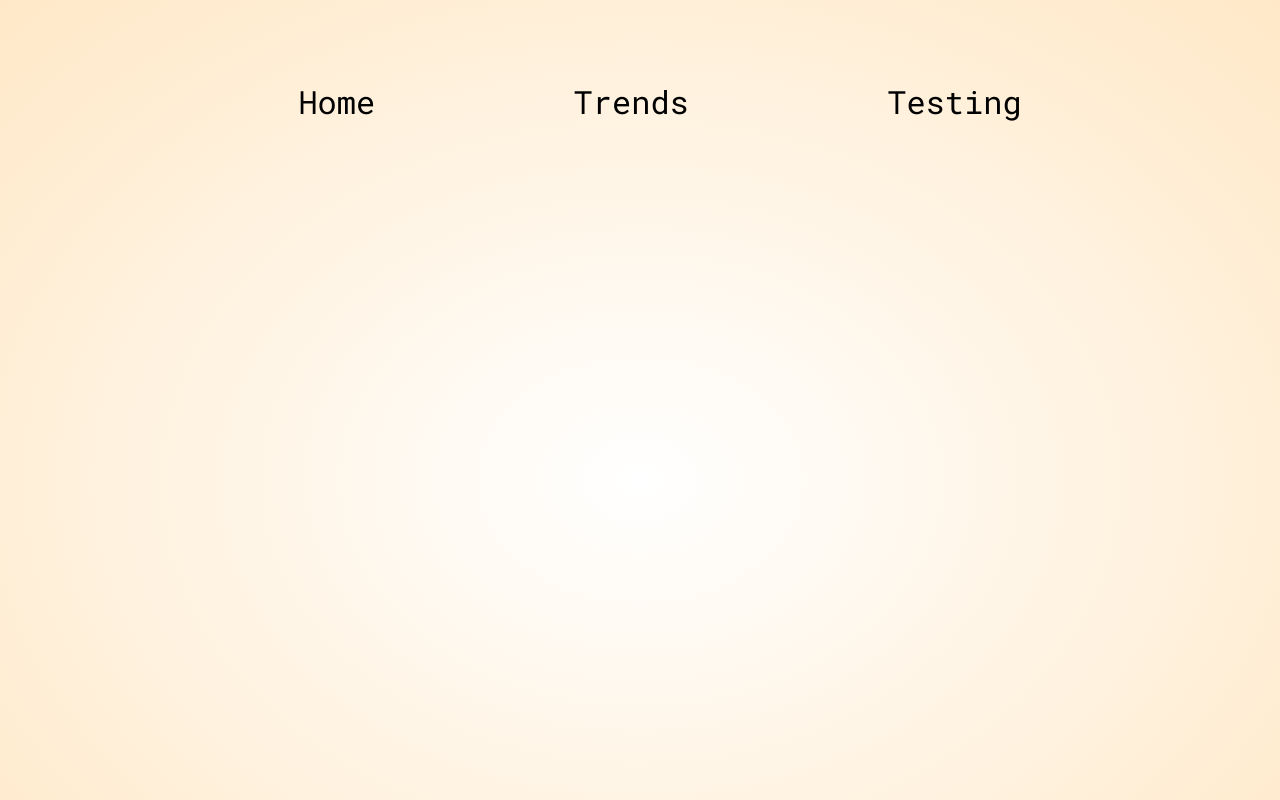
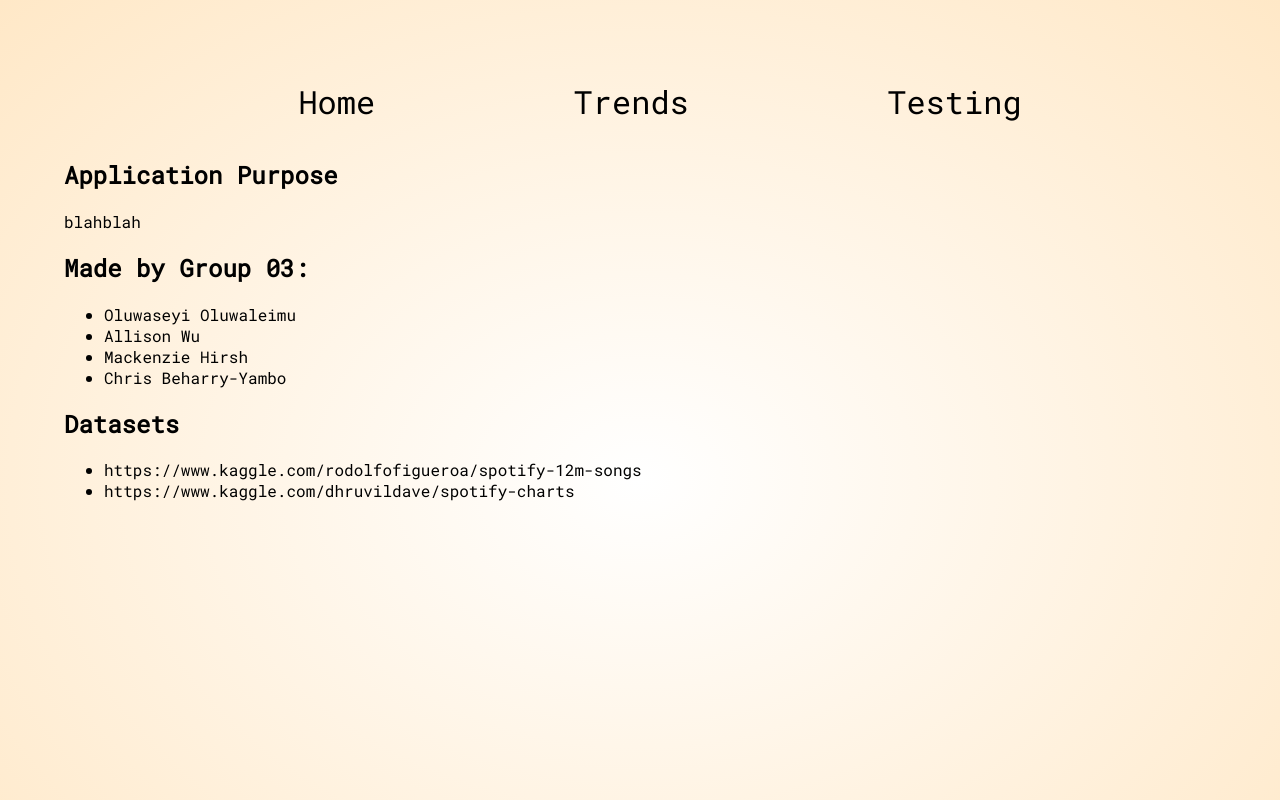
Before and after one commit to Wadboy70/OracleGroupProject, a React (Create React App) app: page / in a window 1280 px wide. Shown: the top 800 px of the page. Built offline with nearby package versions, Linux system fonts and the light colour scheme.

Commit message:
fake fix for econnrefused error

```diff
--- a/src/components/HomePage/HomePage.jsx
+++ b/src/components/HomePage/HomePage.jsx
@@ -2,7 +2,24 @@ import React from "react";
 import "./HomePage.scss";
 
 const HomePage = () => {
-  return <div className="homePage"></div>;
+  return (
+    <div className="homePage">
+      <h2>Application Purpose</h2>
+      <p>blahblah</p>
+      <h2>Made by Group 03:</h2>
+      <ul>
+        <li>Oluwaseyi Oluwaleimu</li>
+        <li>Allison Wu</li>
+        <li>Mackenzie Hirsh</li>
+        <li>Chris Beharry-Yambo</li>
+      </ul>
+      <h2>Datasets</h2>
+      <ul>
+        <li>https://www.kaggle.com/rodolfofigueroa/spotify-12m-songs</li>
+        <li>https://www.kaggle.com/dhruvildave/spotify-charts</li>
+      </ul>
+    </div>
+  );
 };
 
 export default HomePage;
--- a/src/oracle.js
+++ b/src/oracle.js
@@ -12,7 +12,7 @@ export const sendQuery = (val, e) => {
 
 export const queries = [
   {
-    title: "Query #1 Percentage of Explicit Tracks over the years",
+    title: "Query 1: % Explicit Tracks vs. Time (years)",
     query: (startValue, endValue) =>
       `WITH explicit AS (  SELECT  s.SONG_YEAR,  COUNT(f.EXPLICIT) as NumExplicit  FROM SONG_FEATURES f  JOIN SONG s ON f.Song_ID = s.Song_ID  WHERE f.EXPLICIT = 'True'  GROUP BY s.SONG_YEAR ), notExplicit AS (  SELECT  s.SONG_YEAR,  COUNT(f.EXPLICIT) as NumNotExplicit  FROM SONG_FEATURES f  JOIN SONG s on f.Song_ID = s.SONG_ID  WHERE f.EXPLICIT = 'False'  GROUP BY s.SONG_YEAR ) SELECT  e.SONG_YEAR,  e.NumExplicit,  ne.NumNotExplicit,  ROUND(e.NumExplicit/(e.NumExplicit+ne.NumNotExplicit), 6) as PercentExplicit,  ROUND(ne.NumNotExplicit/(e.NumExplicit+ne.NumNotExplicit), 6) as PercentNotExplicit FROM explicit e JOIN notExplicit ne on ne.SONG_YEAR = e.SONG_YEAR where e.SONG_YEAR < ${
         endValue || 2021
@@ -27,7 +27,7 @@ export const queries = [
             secondary: row.PERCENTEXPLICIT,
           }))
           .reverse() || [];
-      console.log(rows);
+      //console.log(rows);
       return [
         {
           label: "yuh",
@@ -59,10 +59,10 @@ export const queries = [
       },
     },
     desc:
-      "Aspiring artists and music hobbyists can observe that there is an increasing trend in explicit songs. It is noteably more acceptable and common for cursing to be present in songs.",
+      "If artists are considering explicit words as a part of their brand, but are worried of any kickback, they can see that is noteably more acceptable and common for cursing to be present in songs nowadays.",
   },
   {
-    title: "Query #2 Average artist career timespan overtime",
+    title: "Query 2: Average Artist Career Length vs Time (years)",
     query: (startValue, endValue) =>
       `WITH careerLength AS ( SELECT  artist_id,  MIN(s.song_year) AS startYear,  MAX(s.song_year) AS endYear,  MAX(s.song_year) - MIN(s.song_year) + 1 AS careerLength FROM relationship_song_artist r JOIN song s ON r.song_id = s.song_id GROUP BY r.artist_id)SELECT startYear, AVG(careerLength)FROM careerLength WHERE startYear > ${
         startValue || 1964
@@ -107,11 +107,10 @@ export const queries = [
       },
     },
     desc:
-      "There is a clear decrease in artist career span over time. Meaning, on average, new artists are only active for a year or so.",
+      "There is a clear decrease in artist career span over time. Meaning, on average, new artists are only active for a year or so. This is likely due to how easy it is to produce and post music nowadays, and how songs are created as an attempt to be 'trendy' and explode in popularity.",
   },
   {
-    title:
-      "Query #3 How has the average number of tracks per album changed over time",
+    title: "Query 3: Average # Tracks Per Album vs. Time (years)",
     query: (startValue, endValue) =>
       `WITH dates AS ( SELECT r.album_id,r.track_number,SUBSTR(s.release_date, 0, LENGTH(s.release_date) - 3) AS trimmedDate FROM relationship_song_album r JOIN song s ON s.song_id = r.song_id  ), albumStats AS ( SELECT album_id,MAX(track_number) AS NumTracks,MAX(trimmedDate) AS AlbumDate FROM dates GROUP BY album_id  )  SELECT AlbumDate, AVG(NumTracks)  FROM albumStats  WHERE SUBSTR(AlbumDate, 0, LENGTH(AlbumDate) - 3)> ${
         startValue || 1925
@@ -126,8 +125,7 @@ export const queries = [
             secondary: row["AVG(NUMTRACKS)"],
           }))
           .reverse() || [];
-      console.log(data);
-
+      //console.log(data);
       return [
         {
           label: "yuh",
@@ -158,11 +156,11 @@ export const queries = [
       },
     },
     desc:
-      "The number of songs in an alabum has smoothly flucutated over time. In the past few decades, it has been slowly decreasing, stabilizing to about 5 songs per album.",
+      "In the past few decades, the number of tracks in an album has slowly decreased, stabilizing to about 5 songs per album today. This could be a great starting point for new artists who are unsure of how many songs to release in their first album.",
   },
   {
     title:
-      "Query #5 Average loudness for top 200 songs and other songs over time",
+      "Query 5: Average Loudness (Top 200 Songs & Other Songs) vs. Time (years)",
     query: (startValue, endValue) =>
       `WITH billboard AS (SELECT s.release_date, AVG(f.loudness) as AvgBillboardLoudness FROM song_features f JOIN song s on s.Song_ID = f.song_ID JOIN Top200billboard b ON f.Song_ID = b.Song_ID GROUP BY s.release_date ORDER BY s.release_date DESC),
         nonBillboard AS ( SELECT s.release_date, AVG(f.loudness) AS AvgNonBillboardLoudness FROM song_features f JOIN song s on s.Song_ID = f.song_ID WHERE f.song_id NOT IN (SELECT Song_ID from Top200billboard) GROUP BY s.release_date ORDER BY s.release_date DESC)
@@ -187,8 +185,8 @@ export const queries = [
             secondary: row.AVGNONBILLBOARDLOUDNESS,
           }))
           .reverse() || [];
-      console.log(rows1);
-      console.log(rows2);
+      //console.log(rows1);
+      //console.log(rows2);
       return [
         {
           label: "Top 200 Songs",
@@ -223,11 +221,11 @@ export const queries = [
       },
     },
     desc:
-      "Interestingly, top 200 songs have consistently been louder than other songs. Aspiring artists should consider increasing the volume level of their songs to have successful tracks.",
+      "Interestingly, top 200 songs have consistently been louder than other songs. Artists aiming to create popular songs should consider increasing loudness during music recording and editing.",
   },
   {
     title:
-      "Query #6 Average wordiness for top 200 songs and other songs over time",
+      "Query 6: Average Wordiness (Top 200 songs & Other Songs) vs. Time (years)",
     query: (startValue, endValue) =>
       `WITH billboard AS (SELECT s.release_date, AVG(f.speechiness) as AvgBillboardSpeechiness FROM song_features f JOIN song s on s.Song_ID = f.song_ID JOIN Top200billboard b ON f.Song_ID = b.Song_ID GROUP BY s.release_date ORDER BY s.release_date DESC),
         nonBillboard AS ( SELECT s.release_date, AVG(f.speechiness) AS AvgNonBillboardSpeechiness FROM song_features f JOIN song s on s.Song_ID = f.song_ID WHERE f.song_id NOT IN (SELECT Song_ID from Top200billboard) GROUP BY s.release_date ORDER BY s.release_date DESC)
@@ -252,8 +250,8 @@ export const queries = [
             secondary: row.AVGNONBILLBOARDSPEECHINESS,
           }))
           .reverse() || [];
-      console.log(rows1);
-      console.log(rows2);
+      //console.log(rows1);
+      //console.log(rows2);
       return [
         {
           label: "Top 200 Songs",
@@ -288,6 +286,6 @@ export const queries = [
       },
     },
     desc:
-      "In the past decade, there's been a sizeable increase in wordiness of songs. All songs, ESPECIALLY the top 200, have become much more focused on words.",
+      "In the past decade, there's been a sizeable increase in wordiness of songs. All songs, especially the top 200, have become much more focused on words. Artists looking to create popular songs should consider increasing the number of written lyrics.",
   },
 ];
```
Also changed, not shown: 1 other file (tests, documents, lock files or other folders).
